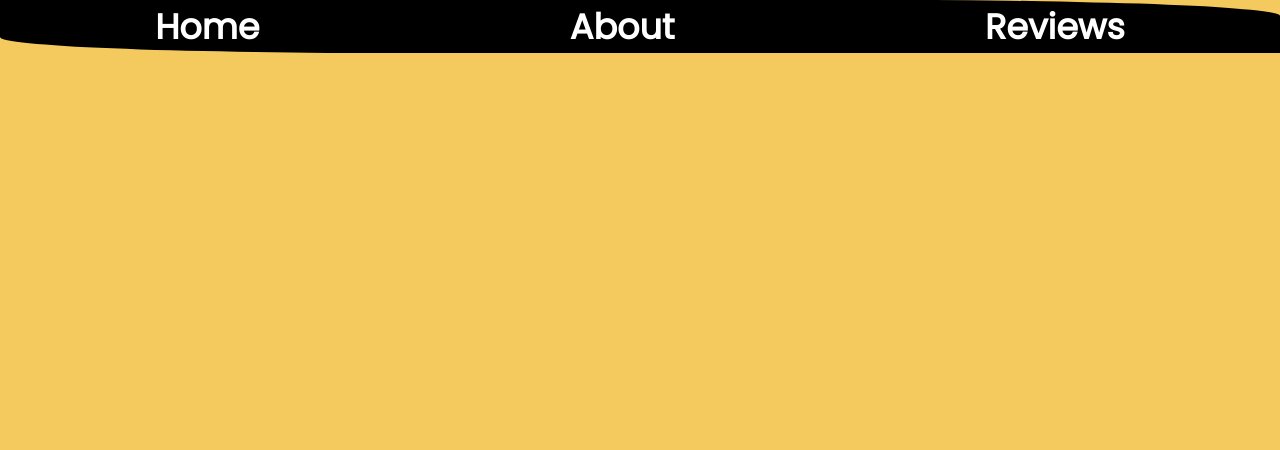
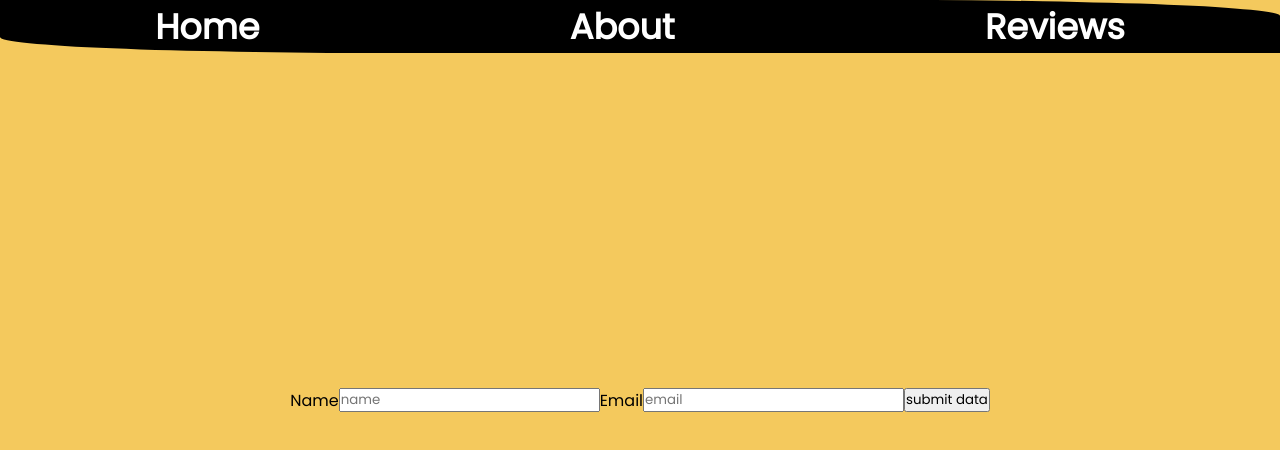
Before and after one commit to aliceauko/Recipe-app, a React (Create React App) app: page /reviews in a window 1280 px wide. Shown: the top 450 px of the page. Built offline with nearby package versions, Linux system fonts and the light colour scheme.

Commit message:
Create a db.json file and use the post and fetch requests

```diff
--- /dev/null
+++ b/db.json
@@ -0,0 +1,16 @@
+{
+  "subscribe": [
+    {
+      "name": "Owiti Alice",
+      "email": "aukoalice@gmail.com"
+    },
+    {
+      "name": "Mary Mwandisha",
+      "email": "mary@gmail.com"
+    },
+    {
+      "name": "Eliud Wanja",
+      "email": "eliudwanja@gmail.com"
+    }
+  ]
+}
--- a/src/components/Mealinfo.js
+++ b/src/components/Mealinfo.js
@@ -6,7 +6,7 @@ let vid = "";
 function Mealinfo() {
   const [items, setItems] = useState();
   const { MealId } = useParams();
-  if (MealId != "") {
+  if (MealId !=="") {
     fetch(`https:/www.themealdb.com/api/json/v1/1/lookup.php?i=${MealId}`)
       .then((response) => response.json())
       .then((data) => {
@@ -70,7 +70,7 @@ function Mealinfo() {
             </div>
           </div>
           <div className="video">
-            <iframe src={`https://www.youtube.com/embed/${vid}`}></iframe>
+            <iframe title={vid} src={`https://www.youtube.com/embed/${vid}`}></iframe>
           </div>
 
         </>
--- a/src/components/Reviews.js
+++ b/src/components/Reviews.js
@@ -1,11 +1,51 @@
-import React from 'react'
+import React, { useState } from "react";
+import axios from "axios";
 
 function Reviews() {
+  const [name, setName] = useState("");
+  const [email, setEmail] = useState("");
+
+  console.log(name);
+  console.log(email);
+
+  const handleSubmit = (e) => {
+    e.preventDefault();
+
+    axios
+      .post(" http://localhost:5000/subscribe", {
+        name: name,
+        email: email,
+      })
+      .then(
+        (response) => {
+          console.log(response);
+        },
+        (error) => {
+          console.log(error);
+        }
+      );
+  };
+
   return (
-    <div>
-      <h1>This is the reviews page</h1>
-    </div>
-  )
+    <form className="review-form" >
+      <label>Name</label>
+      <input
+        placeholder="name"
+        type="text"
+        value={name}
+        onChange={(e) => setName(e.target.value)}
+      />
+
+      <label>Email</label>
+      <input
+        placeholder="email"
+        type="text"
+        value={email}
+        onChange={(e) => setEmail(e.target.value)}
+      />
+      <input type="submit" value="submit data" className="btn" onSubmit={handleSubmit} />
+    </form>
+  );
 }
 
-export default Reviews
+export default Reviews;
--- a/src/index.css
+++ b/src/index.css
@@ -195,3 +195,12 @@ iframe {
 .about p{
   font-size:20px ;
 }
+
+.review-form{
+  display: flex;
+  justify-content: center;
+  align-items: center;
+  text-align: center;
+  min-height: 100vh;
+
+}
```
Also changed, not shown: package.json (+6 -1 lines), 1 other file (tests, documents, lock files or other folders).
